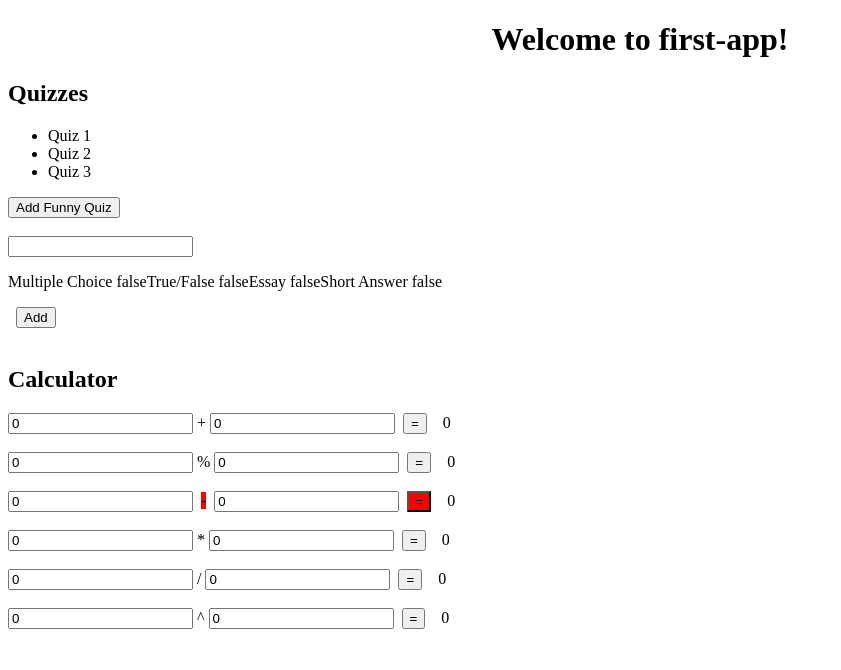
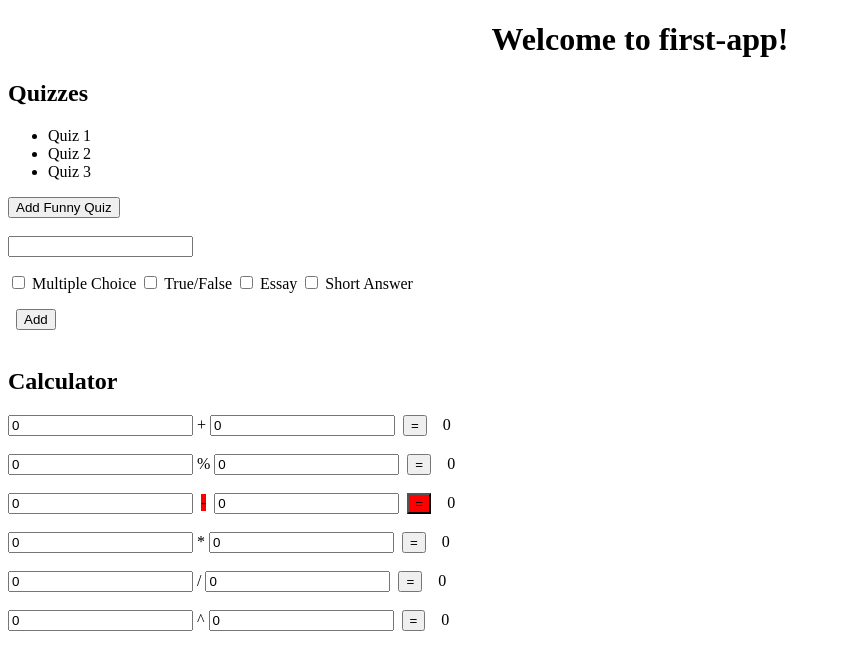
Before and after one commit to 2018-summer-mjs/first-app, an Angular app: page / in a window 1280 px wide. Shown: the top 670 px of the page, without its empty margins (0-841 px from the left). Built offline with nearby package versions, Linux system fonts and the light colour scheme.

Commit message:
checkboxes added

```diff
--- a/src/app/choose-question-type-component/choose-question-type-component.component.html
+++ b/src/app/choose-question-type-component/choose-question-type-component.component.html
@@ -1,3 +1,5 @@
 <p>
- <span *ngFor="let questionType of questionTypes">{{ questionType.name }} {{questionType.checked }}</span>
+ <label  *ngFor="let questionType of questionTypes">
+    <input type="checkbox" [(ngModel)] = questionType.checked>
+  {{ questionType.name }} </label>
 </p>
```
